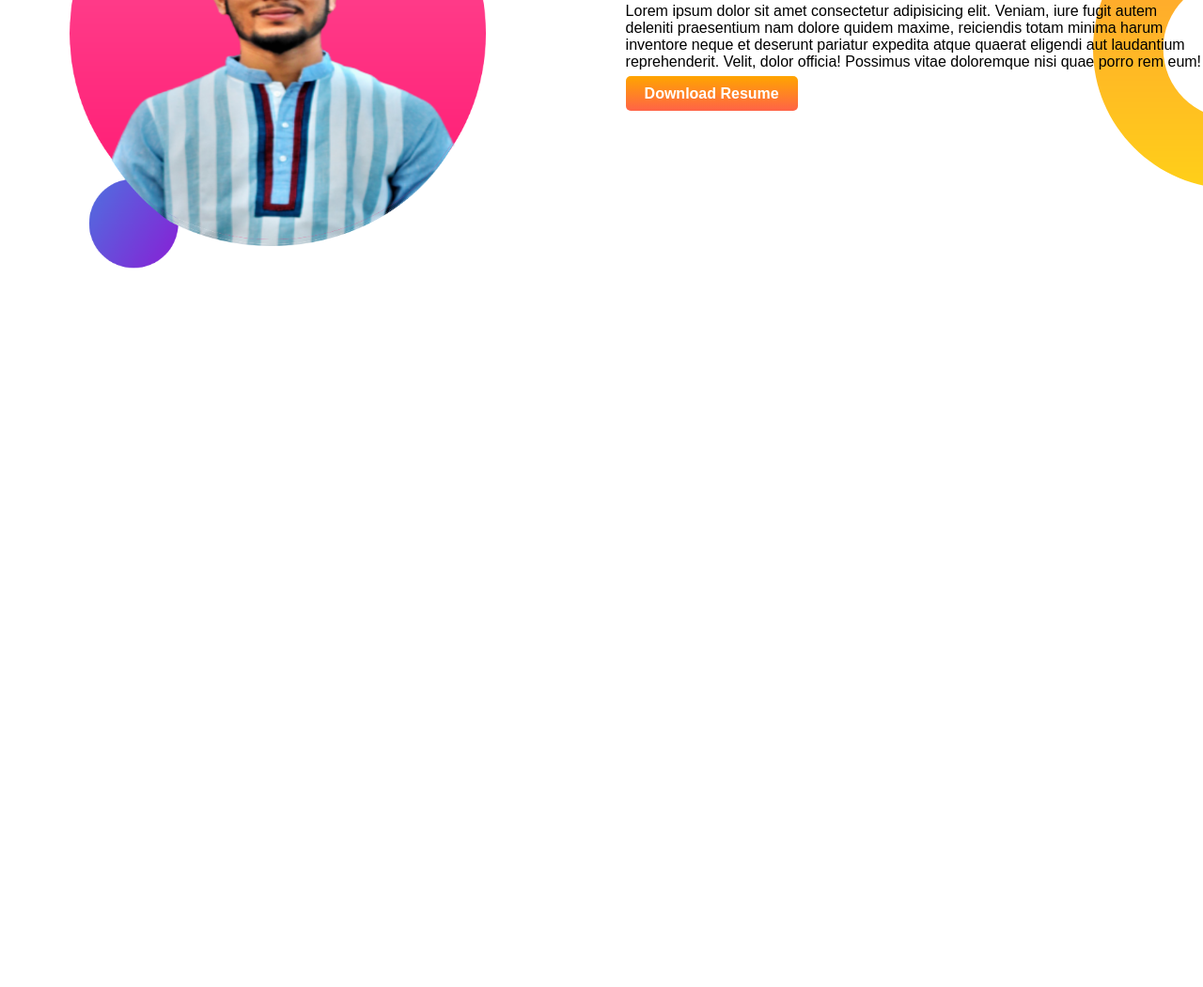
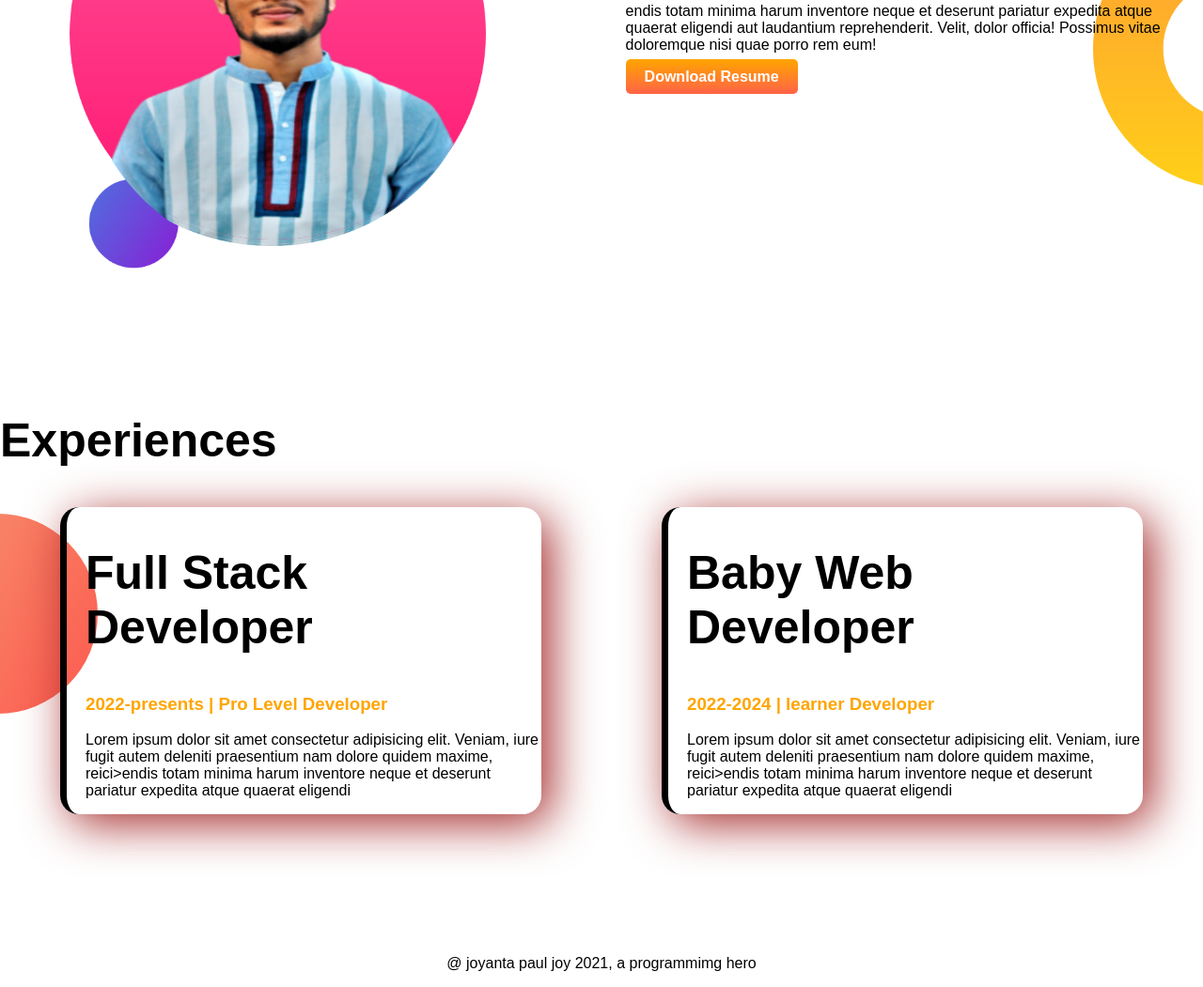
Before and after one commit to Joyantapauljoy11/Developer-Portfolio, a plain HTML site: page index.html in a window 1280 px wide. Shown: the part 828-1879 px from the top of the page at 94% size. Before the commit the page ends 1268 px from the top, so only its background shows below. Drawn offline with Linux system fonts and the light colour scheme; a web font is replaced by a local one.

Commit message:
3rd section

```diff
--- a/index.html
+++ b/index.html
@@ -13,10 +13,12 @@
 </head>
 
 <body>
-    <section class="top-banner">
+    <!-- 1st section -->
+
+    <section class="top-banner flexible-container">
         <div class="half-width">
             <h1>WELCOME TO</h1>
-            <h1>Joyanta Paul Joy World !</h1>
+            <h1> <span class="orange-color">Joyanta Paul Joy</span> World !</h1>
             <h3>Build Climber and TRAIN Stopper</h3>
             <p> Lorem ipsum dolor sit amet consectetur adipisicing elit. Veniam,
                 iure fugit autem deleniti praesentium nam dolore quidem maxime,
@@ -30,24 +32,54 @@
         </div>
 
     </section>
-    <section class="dream-big">
+
+
+    <!-- 2rd section -->
+
+
+    <section class="dream-big flexible-container">
 
         <div class="half-width">
             <img src="images/my-bg2.png" alt="Joyanta paul Joy">
         </div>
         <div class="half-width">
-            <h1>Dream Big/h1>
-                <h2>Become A Web Developer</h2>
-                <p> Lorem ipsum dolor sit amet consectetur adipisicing elit. Veniam,
+            <h1>Dream Big</h1>
+            <h2>Become A Web Developer</h2>
+            <p Lorem ipsum dolor sit amet consectetur adipisicing elit. Veniam, iure fugit autem deleniti praesentium
+                nam dolore quidem maxime, reici>endis totam minima harum inventore neque et deserunt
+                pariatur expedita atque quaerat eligendi aut laudantium reprehenderit.
+                Velit, dolor officia! Possimus vitae doloremque nisi quae porro rem eum!</p>
+            <a class="link-button" target="_blank" href="https://www.programming-hero.com/">Download Resume</a>
+        </div>
+    </section>
+
+    <!-- 3rd section -->
+
+    <section class="experience-area">
+        <h1>Experiences</h1>
+
+        <div class="flexible-container">
+            <div id="full-stack" class="experience-item">
+                <h1>Full Stack Developer</h1>
+                <h3 class="orange-color">2022-presents | Pro Level Developer </h3>
+                <p>Lorem ipsum dolor sit amet consectetur adipisicing elit. Veniam,
                     iure fugit autem deleniti praesentium nam dolore quidem maxime,
-                    reiciendis totam minima harum inventore neque et deserunt
-                    pariatur expedita atque quaerat eligendi aut laudantium reprehenderit.
-                    Velit, dolor officia! Possimus vitae doloremque nisi quae porro rem eum!</p>
-                <a class="link-button" target="_blank" href="https://www.programming-hero.com/">Download Resume</a>
+                    reici>endis totam minima harum inventore neque et deserunt
+                    pariatur expedita atque quaerat eligendi</p>
+            </div>
+            <div id="web-baby-stack" class="experience-item">
+                <h1>Baby Web Developer</h1>
+                <h3 class="orange-color">2022-2024 | learner Developer </h3>
+                <p>Lorem ipsum dolor sit amet consectetur adipisicing elit. Veniam,
+                    iure fugit autem deleniti praesentium nam dolore quidem maxime,
+                    reici>endis totam minima harum inventore neque et deserunt
+                    pariatur expedita atque quaerat eligendi</p>
+            </div>
         </div>
-
-
     </section>
+    <footer>
+        <p>@ joyanta paul joy 2021, a programmimg hero</p>
+    </footer>
 
 </body>
 
--- a/style.css
+++ b/style.css
@@ -5,13 +5,17 @@ body{
 h1{
     font-size:50px;
 }
+
+.orange-color{
+    color:orange;
+}
+
 .half-width{
     width:50%;
     padding-left:2%;
 
-
-}
-section{
+    }
+ .flexible-container{
     display:flex;
     margin-bottom:150px;
 }
@@ -40,3 +44,33 @@ section{
     background-position: right;
 
 }
+
+.experience-item{
+    box-shadow: 10px 10px 50px brown;
+    width:40%;
+    margin-left:5%;
+    margin-right:5%;
+    padding-left:20px;
+    border-radius:20px;
+}
+.experience-area{
+    background-image:url(images/exp-bg.png);
+    background-repeat:no-repeat ;
+    background-position:left;
+}
+#full-stack{
+    border-left: 7px solid;
+    border-image:linear-gradient(  blue, orange;);
+    border-image-slice: 1;
+}
+#web-baby-stack{
+    border-left: 7px solid;
+    border-image:linear-gradient(red, orange;);
+    border-image-slice: 1;
+
+
+}
+
+footer p {
+    text-align:center;
+}
```
